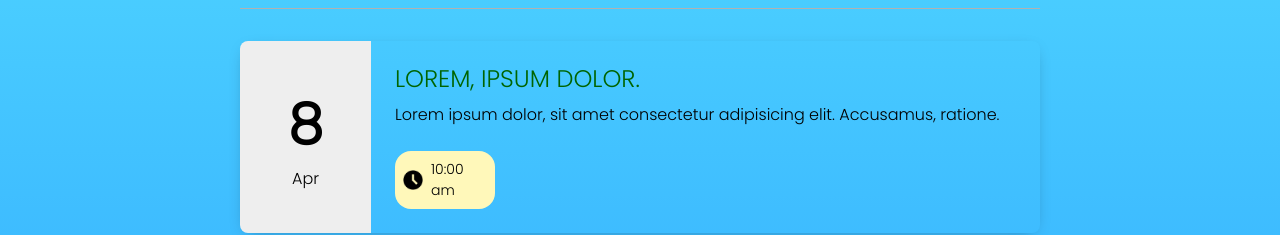
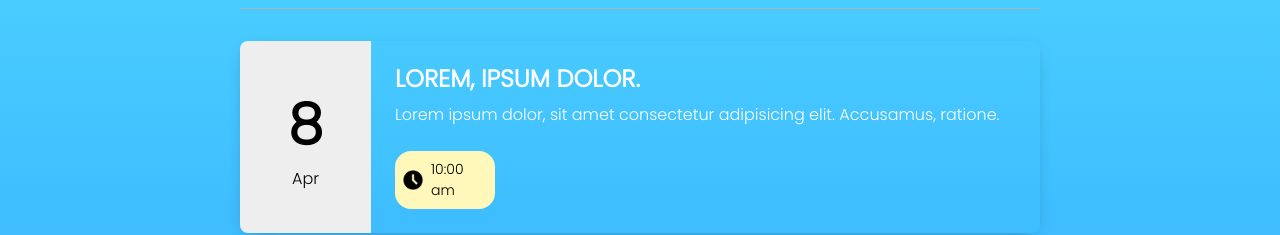
Before and after one commit to suhas-malhotra/RAME-2022, a React (Create React App) app in the folder client/: page /#/important-dates in a window 1280 px wide. Shown: the part 606-841 px from the top of the page. Built offline with nearby package versions, Linux system fonts and the light colour scheme.

Commit message:
final changes

```diff
--- a/client/src/assets/css/Impdates.css
+++ b/client/src/assets/css/Impdates.css
@@ -9,6 +9,9 @@
   text-align: center;
   font-weight: 500;
   border-bottom: 1px solid #b1b1b1;
+}
+.event-description {
+  color: white;
 }
 
 .event-container .event {
@@ -50,7 +53,8 @@
 .event .event-right h3.event-title {
   font-size: 24px;
   margin: 24px 0 10px 0;
-  color: darkgreen;
+  color: white;
+  font-weight: 600;
   text-transform: uppercase;
 }
 
```
